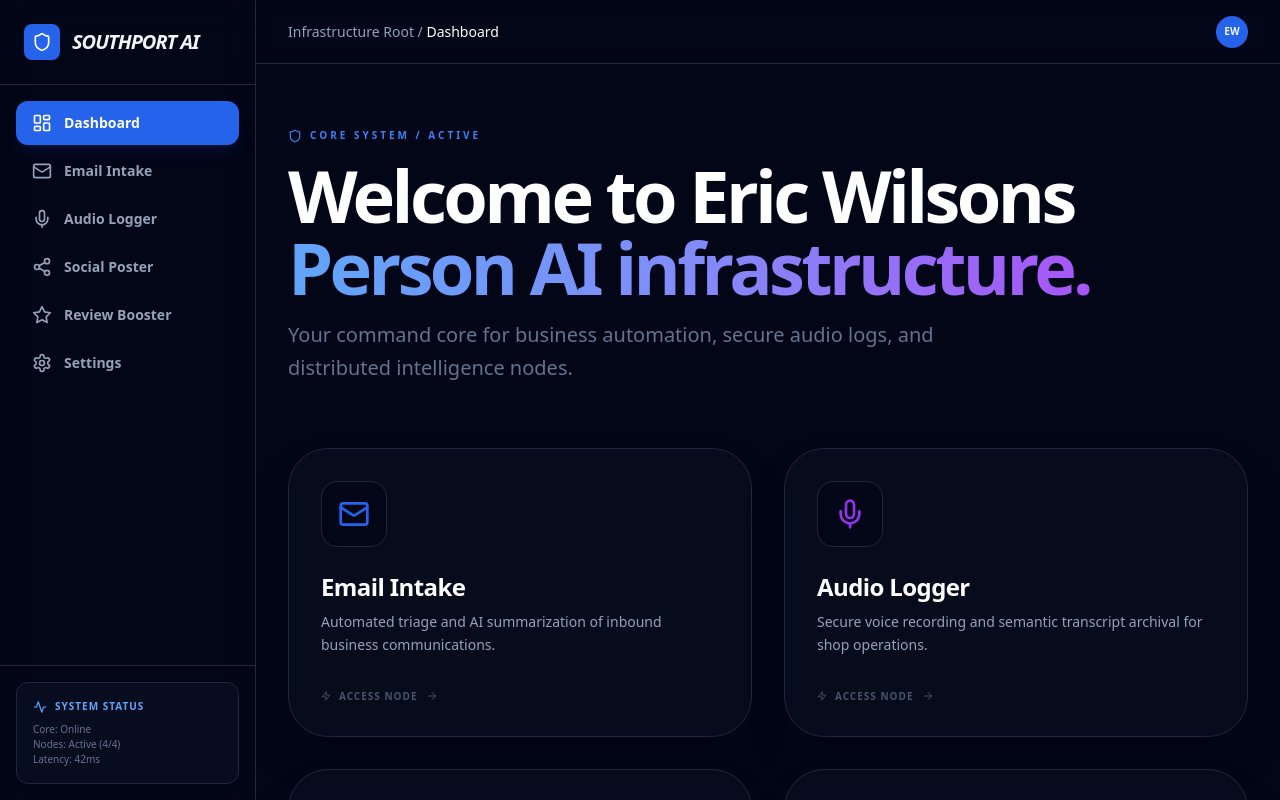
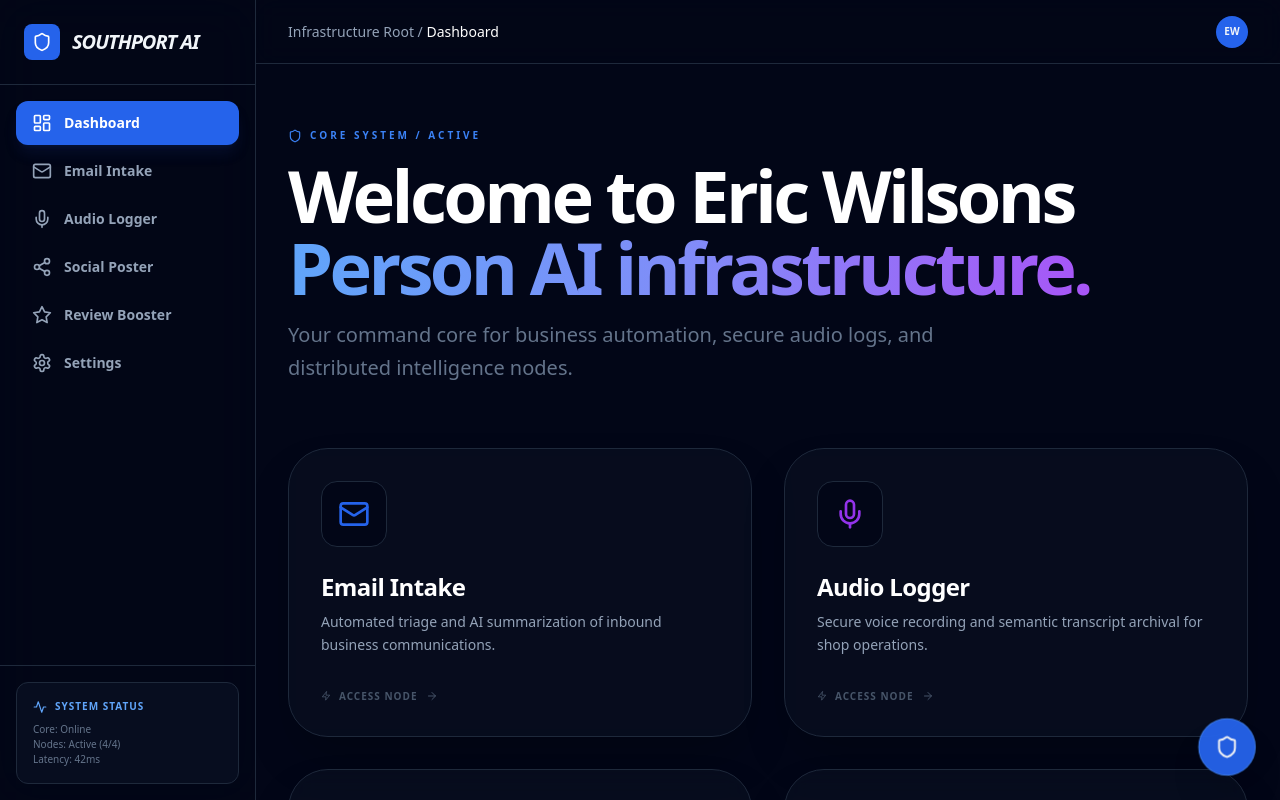
Before and after one commit to SouthportAI2/Wilson-Speed-, a React (Vite) app: page / in a window 1280 px wide. Shown: the top 800 px of the page. Built offline with nearby package versions, Linux system fonts and the light colour scheme.

Commit message:
Add Diagnostics component to App

```diff
--- a/App.tsx
+++ b/App.tsx
@@ -6,6 +6,7 @@ import AudioLogger from './components/AudioLogger';
 import SocialPoster from './components/SocialPoster';
 import ReviewBooster from './components/ReviewBooster';
 import Settings from './components/Settings';
+import { Diagnostics } from './components/Diagnostics';
 import { ViewState } from './types';
 
 const App: React.FC = () => {
@@ -35,6 +36,7 @@ const App: React.FC = () => {
       <div className="animate-fade-in">
         {renderView()}
       </div>
+      <Diagnostics />
     </Layout>
   );
 };
```
